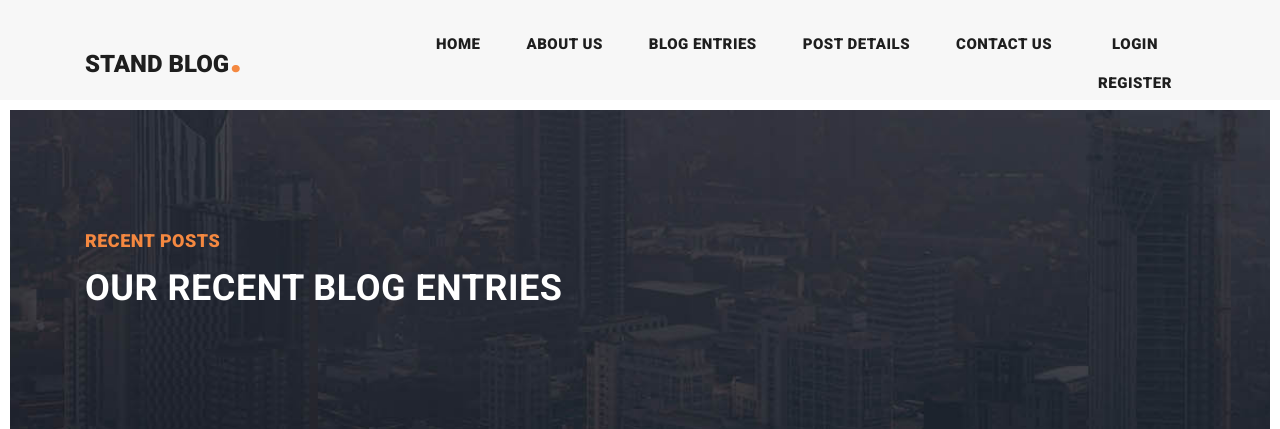
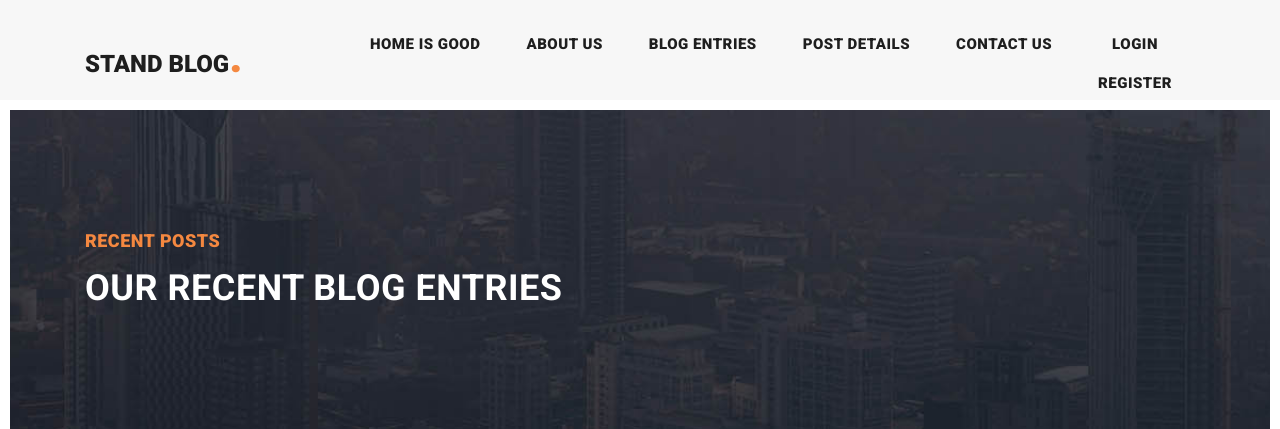
Before and after one commit to Denizrazpoush/Proweblog, a Django app: template blog_app/templates/blog_app/blog.html in a window 1280 px wide. Shown: the top 429 px of the page. Run offline with Django 3.2, Linux system fonts and the light colour scheme; the template is opened without the code that fills it, so the values that code supplies are empty; some libraries are stand-ins or nearby versions.

Commit message:
this is test commit

```diff
--- a/home_app/templates/home_app/base.html
+++ b/home_app/templates/home_app/base.html
@@ -27,7 +27,7 @@
           <div class="collapse navbar-collapse" id="navbarResponsive">
             <ul class="navbar-nav ml-auto">
               <li class="nav-item {% if request.resolver_match.url_name == 'home' %}  active  {% endif %}">
-                <a class="nav-link" href="{% url "home_app:home" %}">Home
+                <a class="nav-link" href="{% url "home_app:home" %}">Home is good
                   <span class="sr-only">(current)</span>
                 </a>
               </li>
```
